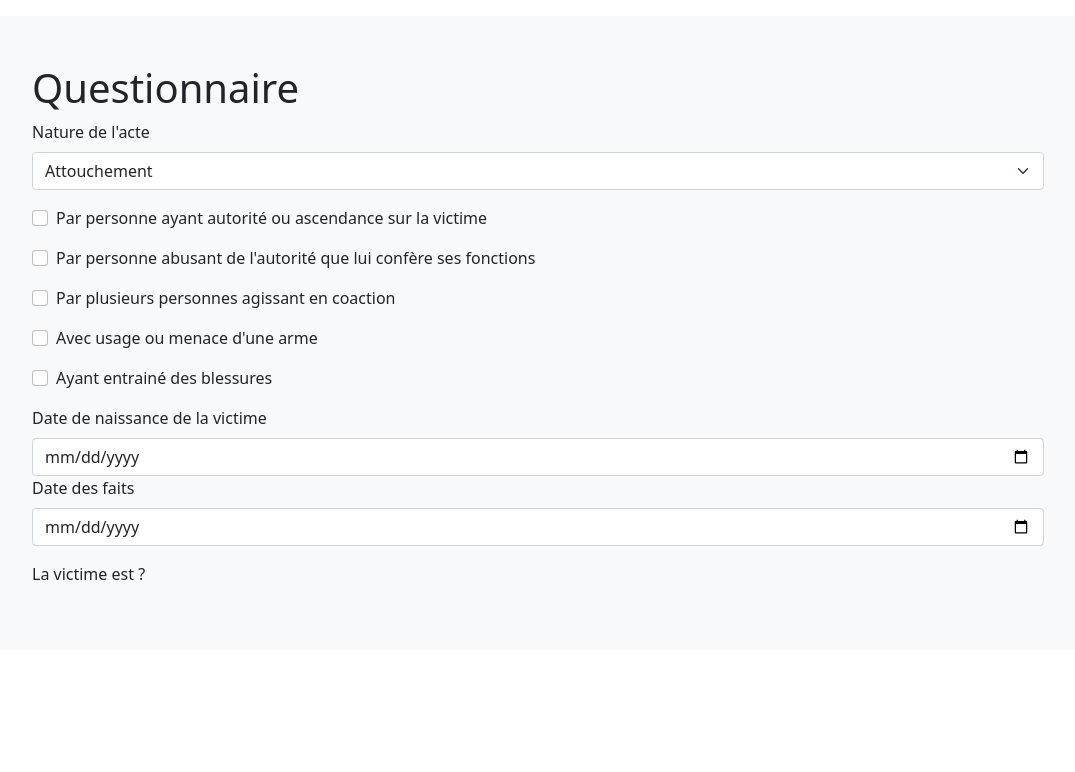
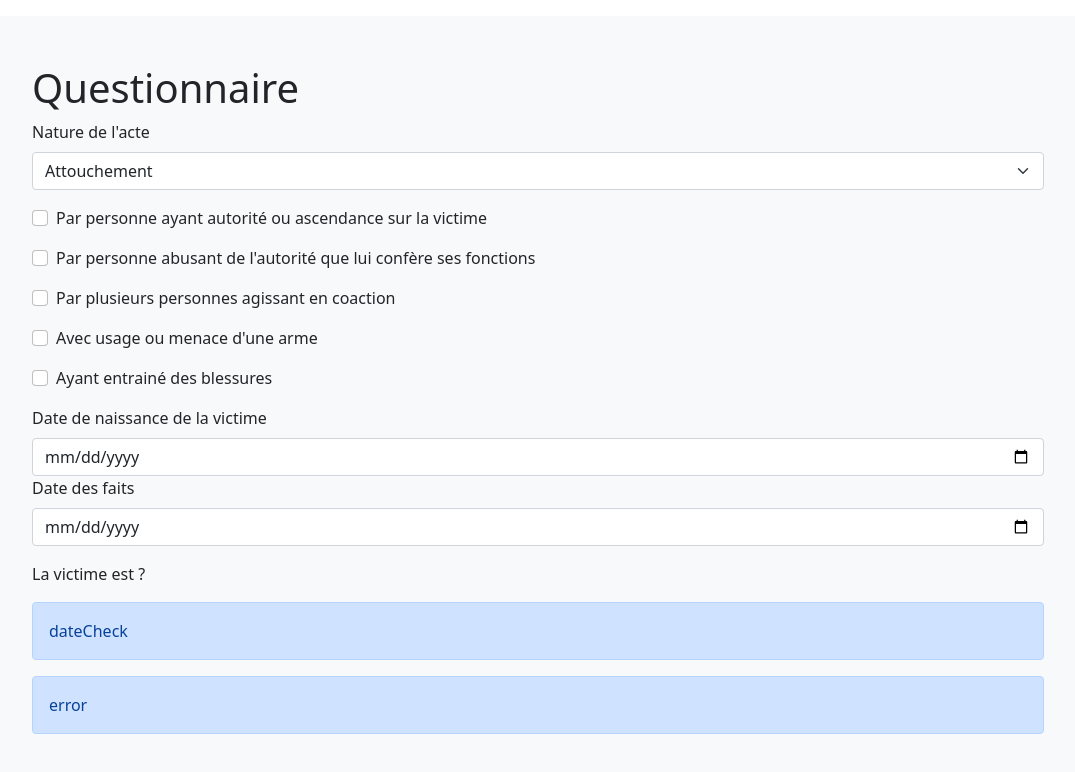
Before and after one commit to eleurent/prescription, a React (Create React App) app: page / in a window 1280 px wide. Shown: the top 772 px of the page, without its empty margins (102-1177 px from the left). Built offline with nearby package versions, Linux system fonts and the light colour scheme.

Commit message:
Working basic tree

```diff
--- a/src/App.js
+++ b/src/App.js
@@ -1,7 +1,7 @@
 import logo from './logo.svg';
 import './App.css';
 import Container from 'react-bootstrap/Container';
-import DateEvaluation from './component/form.jsx'
+import Prescription from './component/prescription.jsx'
 
 
 function App() {
@@ -9,7 +9,7 @@ function App() {
   <Container className="p-3">
       <Container className="p-5 mb-4 bg-light rounded-3">
         <h1 className="header">Questionnaire</h1>
-        <DateEvaluation />
+        <Prescription />
       </Container>
     </Container>
   );
--- a/src/component/form.jsx
+++ b/src/component/form.jsx
@@ -50,47 +50,4 @@ class InputForm extends React.Component {
   }
 }
 
-class DateEvaluation extends React.Component {
-  state = {
-      natureActe: 'attouchement',
-      circAutorite: false,
-      circFonctions: false,
-      circCoaction: false,
-      circArme: false,
-      circBlessures: false,
-      dateOfBirth: null,
-      dateOfFacts: null,
-      isMinor: '?'
-  }
-
-  updateState() {
-    const today = new Date();
-    const majorDate = new Date(this.state.dateOfBirth);
-    majorDate.setFullYear(majorDate.getFullYear() + 18);
-    const isMinor = today < majorDate
-    this.setState({isMinor: isMinor});
-  }
-
-  handleChange = (event) => {
-    if (event.target.type == "checkbox") {
-      this.setState({[event.target.name]: event.target.checked}, () => {this.updateState();})
-    } else
-      this.setState({[event.target.name]: event.target.value}, () => {this.updateState();})
-  }
-
-  handleSubmit(event) {
-    event.preventDefault();
-  }
-
-  render() {
-    const inputValues = this.state
-    return (
-      <div>
-      <InputForm onSubmit = {this.handleSubmit} onChange = {this.handleChange} inputValues = {inputValues}/>
-      <p>La victime est {this.state.isMinor == true ? "Mineure": (this.state.isMinor == false ? "Majeure" : this.state.isMinor)}</p>
-      </div>
-    )
-  }
-}
-
-export default DateEvaluation;
+export default InputForm;
--- /dev/null
+++ b/src/component/prescription.jsx
@@ -0,0 +1,55 @@
+import React, { Component } from "react";
+import InputForm from './form.jsx'
+import Tree from './tree.jsx'
+
+
+class Prescription extends React.Component {
+  state = {
+      natureActe: 'attouchement',
+      circAutorite: false,
+      circFonctions: false,
+      circCoaction: false,
+      circArme: false,
+      circBlessures: false,
+      dateOfBirth: null,
+      dateOfFacts: null,
+      isMinor: '?'
+  }
+
+  updateState() {
+    if (this.state.dateOfBirth && this.state.dateOfFacts) {
+      const majorDate = new Date(this.state.dateOfBirth.getTime());
+      const major15Date = new Date(this.state.dateOfBirth.getTime());
+      majorDate.setFullYear(majorDate.getFullYear() + 18);
+      major15Date.setFullYear(majorDate.getFullYear() + 15);
+      console.log("dateOfBirth update", this.state.dateOfBirth)
+      this.setState({isMinor: this.state.dateOfFacts < majorDate, isMinor15: this.state.dateOfFacts < major15Date});
+    }
+  }
+
+  handleChange = (event) => {
+    if (event.target.type == "checkbox") {
+      this.setState({[event.target.name]: event.target.checked}, () => {this.updateState();})
+    } else if (event.target.type == "date") {
+      this.setState({[event.target.name]: event.target.valueAsDate}, () => {this.updateState();})
+    } else
+      this.setState({[event.target.name]: event.target.value}, () => {this.updateState();})
+  }
+
+  handleSubmit(event) {
+    event.preventDefault();
+  }
+
+  render() {
+    const inputValues = this.state
+    return (
+      <div>
+      <InputForm onSubmit = {this.handleSubmit} onChange = {this.handleChange} inputValues = {inputValues}/>
+      <p>La victime est {this.state.isMinor == true ? "Mineure": (this.state.isMinor == false ? "Majeure" : this.state.isMinor)}</p>
+      <Tree inputValues = {inputValues}/>
+      </div>
+    )
+  }
+}
+
+export default Prescription;
--- /dev/null
+++ b/src/component/tree.jsx
@@ -0,0 +1,96 @@
+import React, { Component } from "react";
+import Container from 'react-bootstrap/Container';
+import Alert from 'react-bootstrap/Alert';
+
+
+const dateCheck = (context) => {
+	if (!context.dateOfFacts)
+		return "error";
+	if (context.dateOfFacts < new Date('1989-07-04')) {
+		return "dateCheck_1";
+	} else if (context.dateOfFacts < new Date('1998-06-18')) {
+		return "dateCheck_2";
+	} else if (context.dateOfFacts < new Date('2004-03-10')) {
+		return "dateCheck_3";
+	} else if (context.dateOfFacts < new Date('2017-03-01')) {
+		return "dateCheck_4";
+	} else {
+  	return "dateCheck_5";
+  }
+};
+
+const dateCheck_1 = (context) => {
+	context.prescriptionDate = new Date(context.dateOfFacts.getTime());
+	context.prescriptionDate.setFullYear(context.prescriptionDate.getFullYear() + 3);
+	if (context.prescriptionDate < new Date('1989-07-04'))
+		return context.prescriptionDate;
+	else
+		return "dateCheck_2";
+};
+
+const dateCheck_2 = (context) => {
+	if (context.isMinor && context.circAutorite)
+		return "dateCheck_2_1";
+	else
+		return "dateCheck_2_2";
+};
+
+const dateCheck_2_1 = (context) => {
+	context.prescriptionDate = new Date(context.dateOfBirth.getTime());
+	context.prescriptionDate.setFullYear(context.prescriptionDate.getFullYear() + 21);
+	return context.prescriptionDate;
+}
+
+const dateCheck_2_2 = (context) => {
+  context.prescriptionDate = new Date(context.dateOfFacts.getTime());
+	context.prescriptionDate.setFullYear(context.prescriptionDate.getFullYear() + 3);
+	return context.prescriptionDate;
+}
+
+const nodes = {
+  	dateCheck: {rule: dateCheck},
+  	dateCheck_1: {rule: dateCheck_1},
+  	dateCheck_2: {rule: dateCheck_2},
+  	dateCheck_2_1: {rule: dateCheck_2_1},
+  	dateCheck_2_2: {rule: dateCheck_2_2},
+};
+
+const Node = (props) => {
+		let name = props.value;
+		if (name instanceof Date)
+			name = name.toString();
+  	return (<Alert variant="primary">{ name }</Alert>);
+}
+
+class Tree extends React.Component {
+  constructor(props) {
+  	super(props);
+    this.state = {root: "dateCheck"}
+  }
+
+  traverse(inputValues) {
+  	console.log("inputValues", inputValues);
+  	let context = {...inputValues};
+  	let path = [];
+  	let node = this.state.root;
+  	path.push(node);
+  	let depth = 0;
+  	while (node in nodes && depth < 20) {
+  		node = nodes[node].rule(context);
+  		path.push(node);
+  		depth++;
+  	}
+  	return path
+  }
+
+  render() {
+  	const path = this.traverse(this.props.inputValues);
+  	console.log(path);
+  	return (<div>
+   { path.map((node, idx) => <Node key={idx} value={node}/>) }
+  </div>
+  	)
+  }
+}
+
+export default Tree;
```
